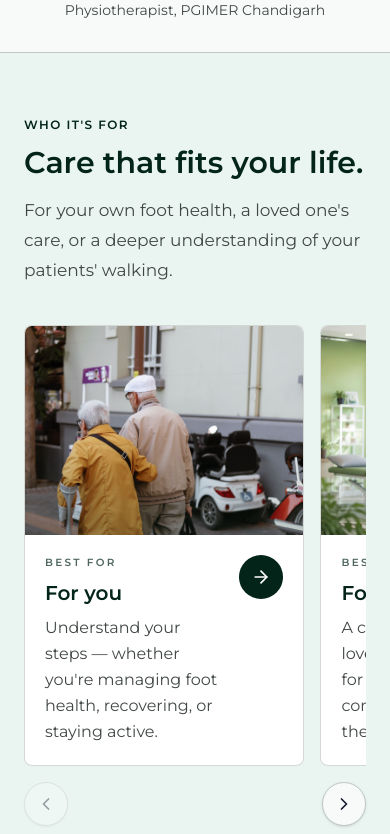
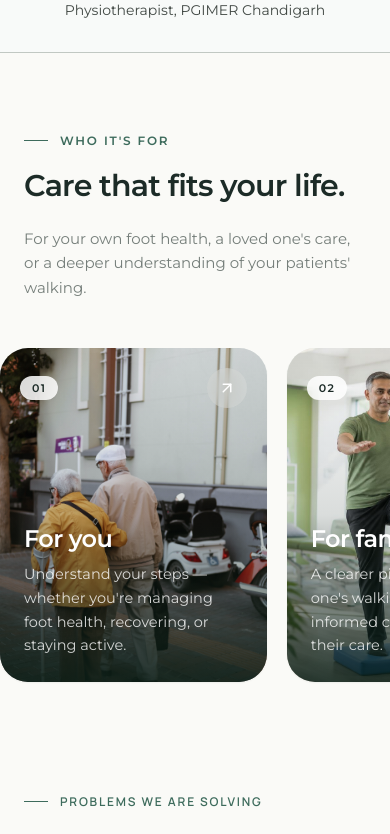
Before and after one commit to spandhikaorthotics/spandhika-orthotics, a Next.js app: page / in a window 390 px wide. Shown: the part 1443-2277 px from the top of the page. Built offline with nearby package versions, Linux system fonts and the light colour scheme; no server answers.

Commit message:
style: redesign Who it's for as minimal image-led cards

```diff
--- a/src/components/ui/WhoItsFor.tsx
+++ b/src/components/ui/WhoItsFor.tsx
@@ -1,8 +1,5 @@
-"use client";
-
-import { useCallback, useEffect, useRef, useState } from "react";
 import Image from "next/image";
-import { ArrowRight, ChevronLeft, ChevronRight } from "lucide-react";
+import { ArrowUpRight } from "lucide-react";
 import { montserrat } from "@/lib/fonts";
 
 const audiences = [
@@ -11,143 +8,97 @@ const audiences = [
     description:
       "Understand your steps — whether you're managing foot health, recovering, or staying active.",
     image: "/audience/for-you.jpg",
-    alt: "Elderly woman using a crutch walking confidently beside her companion on a city street",
-    position: "center 35%",
+    alt: "Elderly woman walking confidently beside her companion on a city street",
+    position: "center 30%",
   },
   {
     title: "For families",
     description:
       "A clearer picture of a loved one's walking, for more informed conversations about their care.",
     image: "/audience/for-families.jpg",
-    alt: "A person supported during walking rehabilitation",
-    position: "center 25%",
+    alt: "A man doing a balance exercise with support from a physiotherapist",
+    position: "62% center",
   },
   {
     title: "For clinicians",
     description:
       "Explore pressure, balance and gait insights to support your clinical assessment.",
     image: "/audience/for-clinicians.jpg",
-    alt: "Foot care in a clinical setting",
-    position: "center 25%",
+    alt: "A clinician examining a patient's shoe in a clinic",
+    position: "42% center",
   },
 ];
 
 export default function WhoItsFor() {
-  const trackRef = useRef<HTMLDivElement>(null);
-  const [canPrev, setCanPrev] = useState(false);
-  const [canNext, setCanNext] = useState(false);
-
-  const updateArrows = useCallback(() => {
-    const el = trackRef.current;
-    if (!el) return;
-    setCanPrev(el.scrollLeft > 4);
-    setCanNext(el.scrollLeft + el.clientWidth < el.scrollWidth - 4);
-  }, []);
-
-  useEffect(() => {
-    updateArrows();
-    window.addEventListener("resize", updateArrows);
-    return () => window.removeEventListener("resize", updateArrows);
-  }, [updateArrows]);
-
-  const scrollByCard = (dir: 1 | -1) => {
-    const el = trackRef.current;
-    if (!el) return;
-    const card = el.firstElementChild as HTMLElement | null;
-    const step = card ? card.offsetWidth + 16 : el.clientWidth * 0.8;
-    el.scrollBy({ left: dir * step, behavior: "smooth" });
-  };
-
   return (
     <section
       id="who"
-      className={`${montserrat.className} scroll-mt-24 bg-[color-mix(in_oklab,var(--secondary-container)_45%,white)] py-16 lg:py-20`}
+      className={`${montserrat.className} scroll-mt-24 bg-[#FAFAF7] pt-20 pb-6 md:pt-28`}
     >
-      <div className="mx-auto max-w-7xl px-6 lg:px-10">
-        <div className="max-w-3xl">
-          <p className="text-xs font-semibold uppercase tracking-[0.12em] text-primary">
+      <div className="mx-auto max-w-[1200px] px-6">
+        {/* Header — mirrors the Orthotics range header below */}
+        <div className="mb-12 flex flex-col gap-6 md:mb-16 md:flex-row md:items-end md:justify-between">
+          <div>
+            <div className="mb-5 flex items-center gap-3">
+              <span className="h-px w-6 bg-[#3D6B5C]" aria-hidden="true" />
+              <span className="text-xs font-semibold uppercase tracking-[0.15em] text-[#3D6B5C]">
                 Who it&apos;s for
-          </p>
-          <h2 className="mt-3 text-3xl font-semibold leading-[1.18] text-primary sm:text-[40px]">
+              </span>
+            </div>
+            <h2 className="text-3xl font-semibold leading-[1.15] tracking-tight text-[#1C2B27] sm:text-4xl md:text-[42px]">
               Care that fits your life.
             </h2>
-          <p className="mt-4 text-[17px] leading-[1.75] text-on-surface-variant">
+          </div>
+          <p className="max-w-sm text-[15px] leading-relaxed text-[#1C2B27]/60 sm:text-base">
             For your own foot health, a loved one&apos;s care, or a deeper
             understanding of your patients&apos; walking.
           </p>
         </div>
 
-        <div className="relative mt-10" role="region" aria-label="Who smart insoles are for">
-          <div
-            ref={trackRef}
-            onScroll={updateArrows}
-            tabIndex={0}
-            className="flex snap-x snap-mandatory gap-4 overflow-x-auto scroll-smooth pb-1 [scrollbar-width:none] [&::-webkit-scrollbar]:hidden"
-          >
-            {audiences.map((a) => (
-              <div
-                key={a.title}
-                className="w-[82%] shrink-0 snap-start sm:w-[calc((100%-1rem)/2)] lg:w-[calc((100%-2rem)/3)]"
-              >
+        {/* Cards — swipe row on mobile, 3-column grid from md */}
+        <ul className="-mx-6 flex snap-x snap-mandatory gap-5 overflow-x-auto px-6 pb-2 [scrollbar-width:none] md:mx-0 md:grid md:grid-cols-3 md:gap-6 md:overflow-visible md:px-0 [&::-webkit-scrollbar]:hidden">
+          {audiences.map((a, i) => (
+            <li key={a.title} className="w-[78%] shrink-0 snap-start sm:w-[55%] md:w-auto">
               <a
                 href="#waitlist"
-                  className="group relative block h-full overflow-hidden rounded-lg border border-outline-variant/70 bg-card transition-shadow duration-300 hover:shadow-xl"
+                className="group relative block aspect-[4/5] overflow-hidden rounded-[28px] bg-[#e7ece9] shadow-[0_1px_2px_rgba(16,40,30,0.06)] transition-shadow duration-500 hover:shadow-[0_24px_48px_-24px_rgba(16,40,30,0.45)]"
               >
-                  <div className="relative aspect-[4/3] overflow-hidden bg-muted">
                 <Image
                   src={a.image}
                   alt={a.alt}
                   fill
-                      sizes="(min-width: 1024px) 400px, (min-width: 640px) 50vw, 82vw"
+                  sizes="(min-width: 768px) 384px, 78vw"
                   style={{ objectPosition: a.position }}
-                      className="object-cover transition-transform duration-500 group-hover:scale-105"
+                  className="object-cover transition-transform duration-700 ease-out group-hover:scale-[1.04]"
                 />
-                    <div className="absolute inset-0 bg-gradient-to-t from-primary/25 via-transparent to-transparent" />
-                  </div>
-                  <div className="flex items-start justify-between gap-4 p-5">
-                    <div>
-                      <span className="block text-[0.65rem] font-semibold uppercase tracking-[0.22em] text-primary/70">
-                        Best for
+
+                {/* Legibility gradient */}
+                <div
+                  className="absolute inset-0 bg-gradient-to-t from-[#0b1f17]/85 via-[#0b1f17]/15 to-transparent"
+                  aria-hidden="true"
+                />
+
+                {/* Index + arrow */}
+                <div className="absolute inset-x-5 top-5 flex items-center justify-between">
+                  <span className="rounded-full bg-white/85 px-3 py-1 text-[11px] font-semibold tracking-[0.12em] text-[#1C2B27] backdrop-blur">
+                    0{i + 1}
                   </span>
-                      <span className="mt-2 block text-xl font-semibold text-primary">
-                        {a.title}
-                      </span>
-                      <span className="mt-2 block text-[16px] leading-relaxed text-on-surface-variant">
-                        {a.description}
+                  <span className="grid h-10 w-10 place-items-center rounded-full bg-white/20 text-white backdrop-blur-md transition-all duration-300 group-hover:rotate-45 group-hover:bg-white group-hover:text-[#1C2B27]">
+                    <ArrowUpRight className="h-[18px] w-[18px]" aria-hidden="true" />
                   </span>
                 </div>
-                    <span className="grid h-11 w-11 shrink-0 place-items-center rounded-full bg-primary text-primary-foreground transition-transform duration-300 group-hover:translate-x-1">
-                      <ArrowRight className="h-5 w-5" aria-hidden="true" />
-                    </span>
+
+                {/* Copy */}
+                <div className="absolute inset-x-0 bottom-0 p-6 text-white">
+                  <h3 className="text-2xl font-semibold tracking-tight">{a.title}</h3>
+                  <p className="mt-2 text-[14.5px] leading-relaxed text-white/80">
+                    {a.description}
+                  </p>
                 </div>
               </a>
-              </div>
+            </li>
           ))}
-          </div>
-
-          {(canPrev || canNext) && (
-            <div className="mt-3 flex items-center justify-between gap-2">
-              <button
-                type="button"
-                aria-label="Previous"
-                onClick={() => scrollByCard(-1)}
-                disabled={!canPrev}
-                className="grid h-11 w-11 cursor-pointer place-items-center rounded-full border border-outline-variant bg-background shadow-sm transition-colors hover:bg-accent disabled:cursor-not-allowed disabled:opacity-40"
-              >
-                <ChevronLeft className="h-5 w-5" aria-hidden="true" />
-              </button>
-              <button
-                type="button"
-                aria-label="Next"
-                onClick={() => scrollByCard(1)}
-                disabled={!canNext}
-                className="grid h-11 w-11 cursor-pointer place-items-center rounded-full border border-outline-variant bg-background shadow-sm transition-colors hover:bg-accent disabled:cursor-not-allowed disabled:opacity-40"
-              >
-                <ChevronRight className="h-5 w-5" aria-hidden="true" />
-              </button>
-            </div>
-          )}
-        </div>
+        </ul>
       </div>
     </section>
   );
```
Lines whose indentation alone changed are shown as unchanged.
